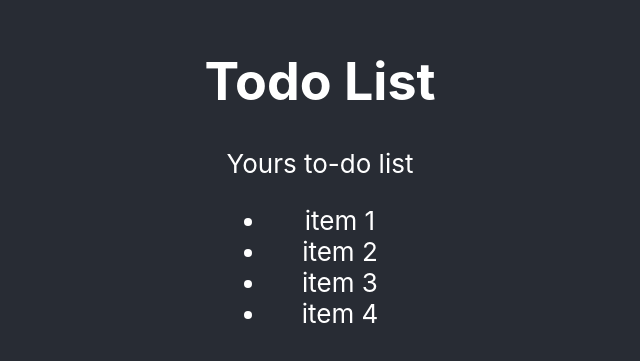
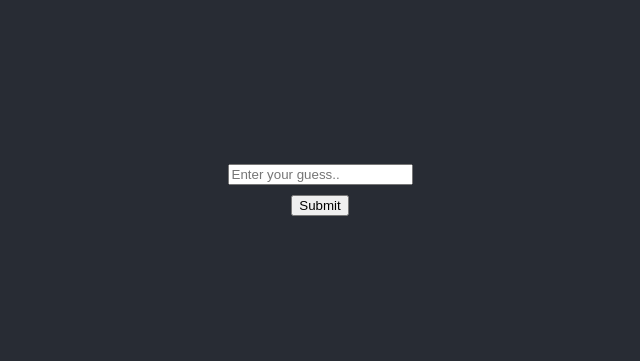
Before and after one commit to therockscript/UI-Training-Section-2, a React (Create React App) app: page / in a window 1280 px wide. Shown: the part 215-576 px from the top of the page, without its empty margins (320-960 px from the left). Built offline with nearby package versions, Linux system fonts and the light colour scheme.

Commit message:
number game

```diff
--- a/src/App.js
+++ b/src/App.js
@@ -1,13 +1,17 @@
 import './App.css';
 import React from 'react';
 import ToDoList from './components/ToDoList';
+import StateDemo from './components/StateDemo';
+import GuessTheNumber from './components/game/GueesTheNumber';
 
 function App() {
   return (
     <div className="App">
       <header className="App-header">
-        <h1>Todo List</h1>
-        <ToDoList title="Yours to-do list"></ToDoList>
+        <GuessTheNumber></GuessTheNumber>
+        {/* <h1>Todo List</h1> */}
+        {/* <ToDoList title="Yours to-do list"></ToDoList> */}
+        {/* <StateDemo></StateDemo> */}
       </header>
     </div>
   );
--- /dev/null
+++ b/src/components/StateDemo.js
@@ -0,0 +1,27 @@
+import React from 'react';
+
+class StateDemo extends React.Component {
+
+    state = {
+        counter: 10
+    }
+
+    incrementCounter() {
+        this.setState({
+            counter: this.state.counter + 1
+        })
+    }
+
+
+    render() {
+        return <div>
+            <h1>StateDemo component</h1>
+            <h3>{this.state.counter}</h3>
+            <button type="button"
+                onClick={this.incrementCounter.bind(this)}
+            >Increment</button>
+        </div>
+    }
+}
+
+export default StateDemo;
--- /dev/null
+++ b/src/components/ToDoItem.css
@@ -0,0 +1,9 @@
+li {
+    background-color: white;
+    border: 1px solid black;
+    color: black;
+}
+
+.counter {
+    background-color: green;
+}
--- a/src/components/ToDoItem.js
+++ b/src/components/ToDoItem.js
@@ -1,9 +1,57 @@
+import { useState } from "react";
+import "./ToDoItem.css";
+
 function ToDoItem(props) {
-    console.log(props)
+  console.log(props);
+  // props.text = "test";
 
-    return <li>
-        {props.text}
-    </li>;
+  const [name, setName] = useState("Alice");
+  const [address, setAddress] = useState({});
+  const [counter, setCounter] = useState(0);
+
+  function changeName() {
+    setName("RockScript");
+    changeAddress();
+  }
+
+  function changeAddress() {
+    setAddress({
+      city: "NYC",
+      state: "NY",
+    });
+  }
+
+  function incrementCounter() {
+    setCounter(counter + 1);
+  }
+
+  function onNameChange(event) {
+    // alert(event.target.value);
+    setName(event.target.value);
+  }
+
+  return (
+    <li>
+      <div style={{ background: "red" }}>{counter}</div>
+      <div className="counter">{props.text}</div>
+      <div>{name}</div>
+      <div>{address.city}</div>
+      <div>{address.state}</div>
+      <div>
+        <button type="button" onClick={changeName}>
+          Change Name
+        </button>
+      </div>
+      <div>
+        <button type="button" onClick={incrementCounter}>
+          Increment
+        </button>
+      </div>
+      <div>
+        <input type="text" value={name} onChange={onNameChange} />
+      </div>
+    </li>
+  );
 }
 
 export default ToDoItem;
--- /dev/null
+++ b/src/components/game/GueesTheNumber.js
@@ -0,0 +1,65 @@
+import { useState } from "react";
+
+let randomNumber = parseInt(Math.random() * 100);
+
+function GuessTheNumber() {
+
+    const [userNumber, setUserNumber ] = useState();
+    const [message, setMessage] = useState("");
+    const [showRestart, setShowRestart] = useState(false);
+
+    function onUserNumberChange(e) {
+        const value = e.target.value;
+        if (value < 0 || value > 100) {
+            return;
+        }
+        setUserNumber(e.target.value);
+    }
+
+    function onUserSubmit(e) {
+        if (userNumber === "") {
+            setMessage("Please enter the number");
+            return;
+        }
+        if (userNumber < randomNumber) {
+            setMessage("You entered lesser number");
+        } else if (userNumber > randomNumber) {
+            setMessage("You entered greater number");
+        } else {
+            setMessage("You won !!!");
+            setShowRestart(true);
+        }
+    }
+
+    function onUserRestart() {
+        randomNumber = parseInt(Math.random() * 100);
+        setUserNumber(0);
+        setShowRestart(false);
+        setMessage("");
+    }
+
+    return <div>
+        {/* {randomNumber} */}
+        {/* <div>User Entered number : {userNumber}</div> */}
+        <div>
+            <input
+                type="number"
+                value={userNumber}
+                onChange={onUserNumberChange}
+                placeholder="Enter your guess.."
+            />
+        </div>
+        <div>
+            <button type="button" onClick={onUserSubmit}>Submit</button>
+            {showRestart &&
+                <button type="button" onClick={onUserRestart}>Restart</button>
+            }
+
+        </div>
+        <div>
+            {message}
+        </div>
+    </div>
+}
+
+export default GuessTheNumber;
```
